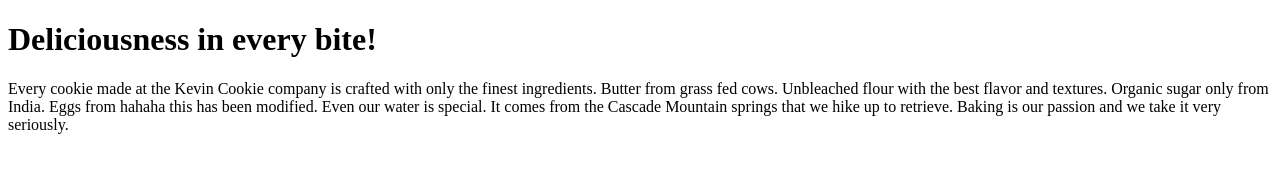
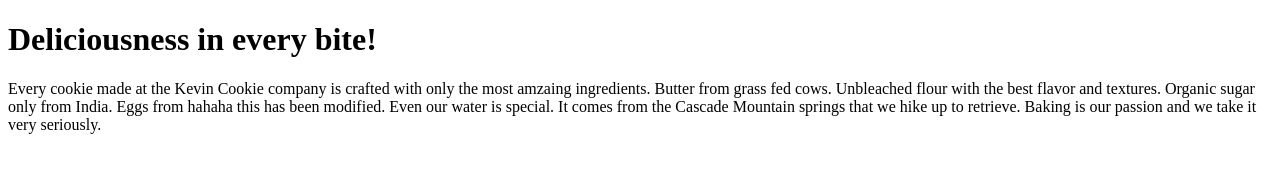
Before and after one commit to elvin98bc/testing, a plain HTML site: page index.htm in a window 1280 px wide. Drawn offline with Linux system fonts and the light colour scheme.

Commit message:
update index text

```diff
--- a/index.htm
+++ b/index.htm
@@ -3,7 +3,7 @@
 <body>
 
 <h1>Deliciousness in every bite!</h1>
-<p>Every cookie made at the Kevin Cookie company is crafted with only the finest ingredients. Butter from grass fed cows. Unbleached flour with the best flavor and textures. Organic sugar only from India. Eggs from hahaha this has been modified. Even our water is special. It comes from the Cascade Mountain springs that we hike up to retrieve. Baking is our passion and we take it very seriously.</p>
+<p>Every cookie made at the Kevin Cookie company is crafted with only the most amzaing ingredients. Butter from grass fed cows. Unbleached flour with the best flavor and textures. Organic sugar only from India. Eggs from hahaha this has been modified. Even our water is special. It comes from the Cascade Mountain springs that we hike up to retrieve. Baking is our passion and we take it very seriously.</p>
 
 </body>
 </html>
```
